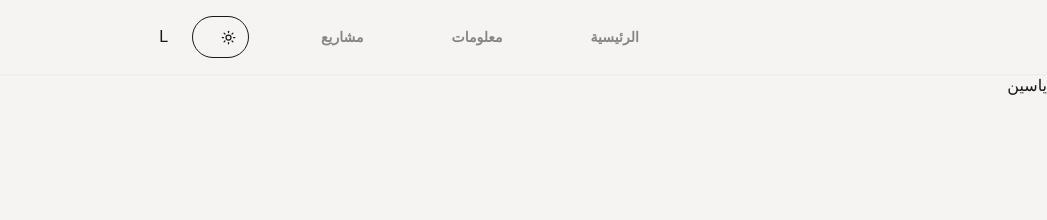
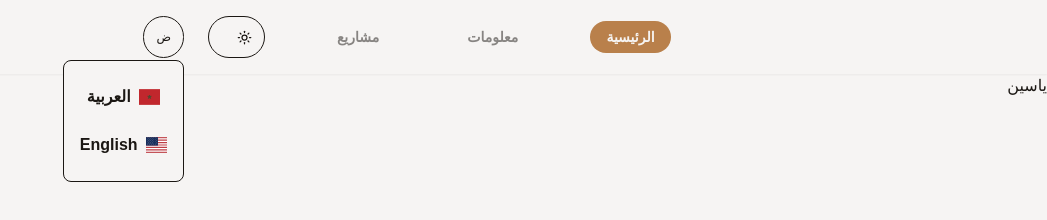
Before and after one commit to YassineOH/portfolio-v2, an Astro site: page /ar in a window 1280 px wide. Shown: the whole page, without its empty margins (233-1280 px from the left). Built offline with nearby package versions, Linux system fonts and the light colour scheme; Astro itself is replaced by a stand-in of ours; some icons are missing; a web font is replaced by a local one; what tailwindcss-animated would draw is missing.

Commit message:
add change lang

```diff
--- a/package.json
+++ b/package.json
@@ -14,6 +14,7 @@
     "@astrojs/tailwind": "^5.1.0",
     "astro": "^4.13.1",
     "astro-icon": "^1.1.0",
+    "flag-icons": "^7.2.3",
     "i": "^0.3.7",
     "prettier": "^3.3.3",
     "prettier-plugin-astro": "^0.14.1",
--- /dev/null
+++ b/src/components/ChangeLang.astro
@@ -0,0 +1,37 @@
+---
+import { getLangFromUrl } from '~/lib/i18n';
+
+const lang = getLangFromUrl(Astro.url);
+---
+
+<div class='relative'>
+  <button
+    id='btn-theme'
+    class='flex items-center justify-center rounded-full border border-text p-3 transition-colors duration-300 hover:bg-black/10 dark:hover:bg-gray-100/10'
+  >
+    <span class='text-xs'>{lang === 'ar' ? 'ض' : 'En'}</span>
+  </button>
+  <ul
+    class='absolute top-11 z-50 flex flex-col gap-y-2 rounded-lg border border-text bg-background py-4'
+  >
+    <li>
+      <a
+        href='/ar'
+        class='flex items-center justify-center gap-x-2 px-4 py-2 font-semibold hover:bg-secondary hover:text-white'
+        lang='ar'
+      >
+        <span class='fi fi-ma'></span>
+        <span> العربية </span>
+      </a>
+    </li>
+    <li>
+      <a
+        href='/en'
+        class='flex items-center justify-center gap-x-2 px-4 py-2 font-semibold hover:bg-secondary hover:text-white'
+      >
+        <span class='fi fi-us'></span>
+        <span> English </span>
+      </a>
+    </li>
+  </ul>
+</div>
--- a/src/components/Header.astro
+++ b/src/components/Header.astro
@@ -1,7 +1,8 @@
 ---
 import { getLangFromUrl, useTranslation } from '~/lib/i18n';
-import { ui, type UILang } from '~/lib/i18n/ui';
+import { type UILang } from '~/lib/i18n/ui';
 import ToggleTheme from './ToggleTheme.astro';
+import ChangeLang from './ChangeLang.astro';
 
 type Link = { label: keyof UILang['ar' | 'en']; pathname: string };
 const links: Link[] = [
@@ -12,6 +13,7 @@ const links: Link[] = [
 const lang = getLangFromUrl(Astro.url);
 const t = useTranslation(lang);
 const { pathname } = Astro.url;
+console.log(pathname);
 ---
 
 <header
@@ -29,7 +31,9 @@ const { pathname } = Astro.url;
               'px-4 py-2 text-lg font-semibold capitalize opacity-50 transition-all duration-300 hover:opacity-100 lg:text-sm',
               {
                 'rounded-full bg-primary text-background opacity-[1]':
-                  pathname == `/${lang}${l.pathname}`,
+                  pathname.endsWith('/')
+                    ? pathname
+                    : pathname + '/' === `/${lang}${l.pathname}`,
               },
             ]}
           >
@@ -42,7 +46,9 @@ const { pathname } = Astro.url;
       <li>
         <ToggleTheme />
       </li>
-      <li>L</li>
+      <li>
+        <ChangeLang />
+      </li>
     </ul>
   </ul>
 </header>
--- a/src/layouts/Base.astro
+++ b/src/layouts/Base.astro
@@ -1,7 +1,8 @@
 ---
 import Header from '~/components/Header.astro';
+import { getLangFromUrl } from '~/lib/i18n';
 import '../styles/index.css';
-import { getLangFromUrl } from '~/lib/i18n';
+import '/node_modules/flag-icons/css/flag-icons.min.css';
 
 const lang = getLangFromUrl(Astro.url);
 ---
```
Also changed, not shown: pnpm-lock.yaml.
